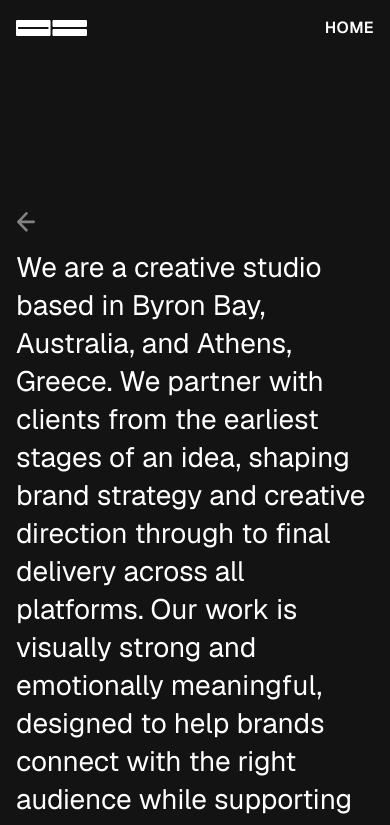
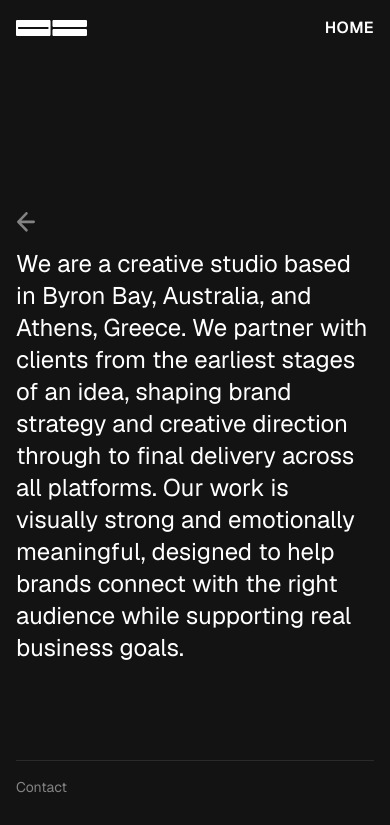
Before and after one commit to only-interpretations/onlyinterpretations, a Next.js app: page /info in a window 390 px wide. Shown: the top 825 px of the page. Built offline with nearby package versions, Linux system fonts and the light colour scheme.

Commit message:
change typography

```diff
--- a/app/info/page.tsx
+++ b/app/info/page.tsx
@@ -23,7 +23,7 @@ export default function Info() {
           <a href="/" className="mb-4">
             <img src={BACK_ARROW} alt="Back" className="w-5 h-5 object-contain" />
           </a>
-          <h1 className="text-white font-normal text-[28px]/[38px] md:text-[48px]/[60px]">
+          <h1 className="text-white font-normal text-[24px]/[32px] sm:text-[36px]/[46px] md:text-[48px]/[60px] max-w-[1300px]">
             We are a creative studio based in Byron Bay, Australia, and Athens, Greece.
             We partner with clients from the earliest stages of an idea, shaping brand strategy
             and creative direction through to final delivery across all platforms. Our work is
--- a/app/page.tsx
+++ b/app/page.tsx
@@ -26,7 +26,7 @@ export default function Home() {
         </a>
       </nav>
 
-      <h1 className="text-white font-normal mt-[164px] md:mt-[232px] text-[40px]/[48px] md:text-[72px]/[80px]">
+      <h1 className="text-white font-normal mt-[164px] md:mt-[232px] text-[36px]/[44px] sm:text-[48px]/[56px] md:text-[72px]/[80px] max-w-[1400px]">
         Only Interpretations is a creative studio focused on visual communication.
       </h1>
 
```
